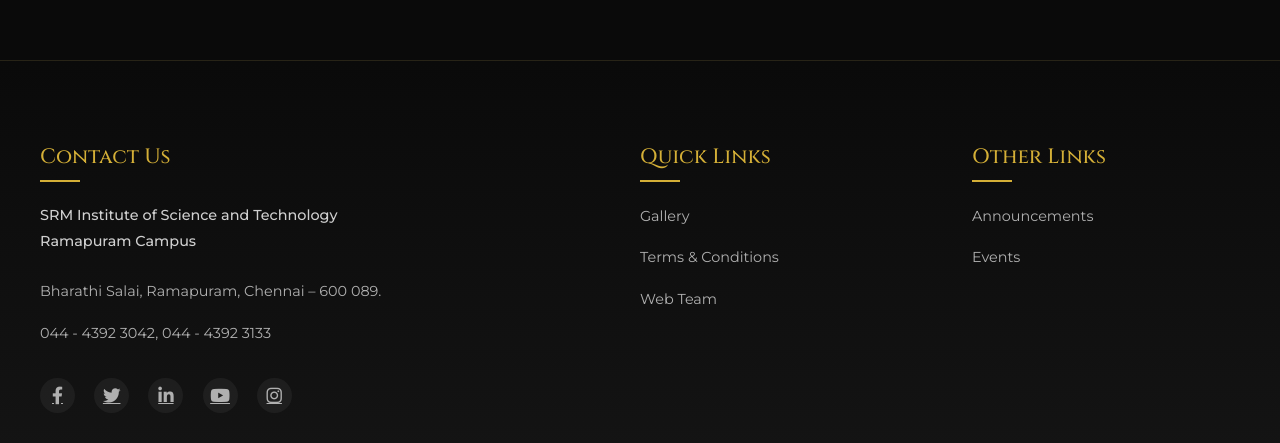
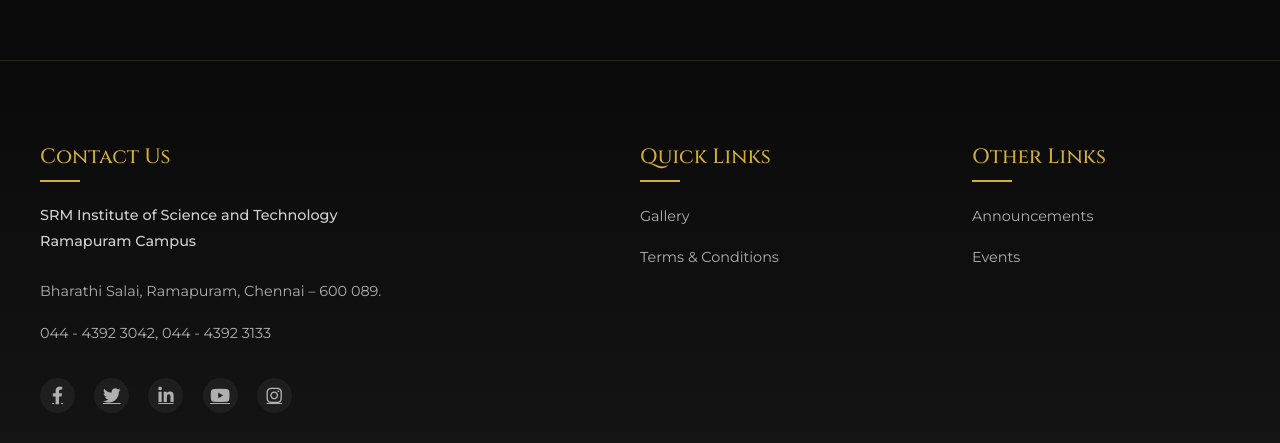
Before and after one commit to aalan294/campus_life-final, a plain HTML site: page index.html in a window 1280 px wide. Shown: the part 4396-4839 px from the top of the page. Drawn offline with nearby package versions, Linux system fonts and the light colour scheme; a web font is replaced by a local one.

Commit message:
Update index.html

```diff
--- a/index.html
+++ b/index.html
@@ -154,7 +154,7 @@ Our mission is to enhance the student journey by blending academics with cultura
                 <ul>
                     <li><a href="#">Gallery</a></li>
                     <li><a href="#">Terms & Conditions</a></li>
-                    <li><a href="web-team.html">Web Team</a></li>
+<!--                     <li><a href="web-team.html">Web Team</a></li> -->
                 </ul>
             </div>
 
```
